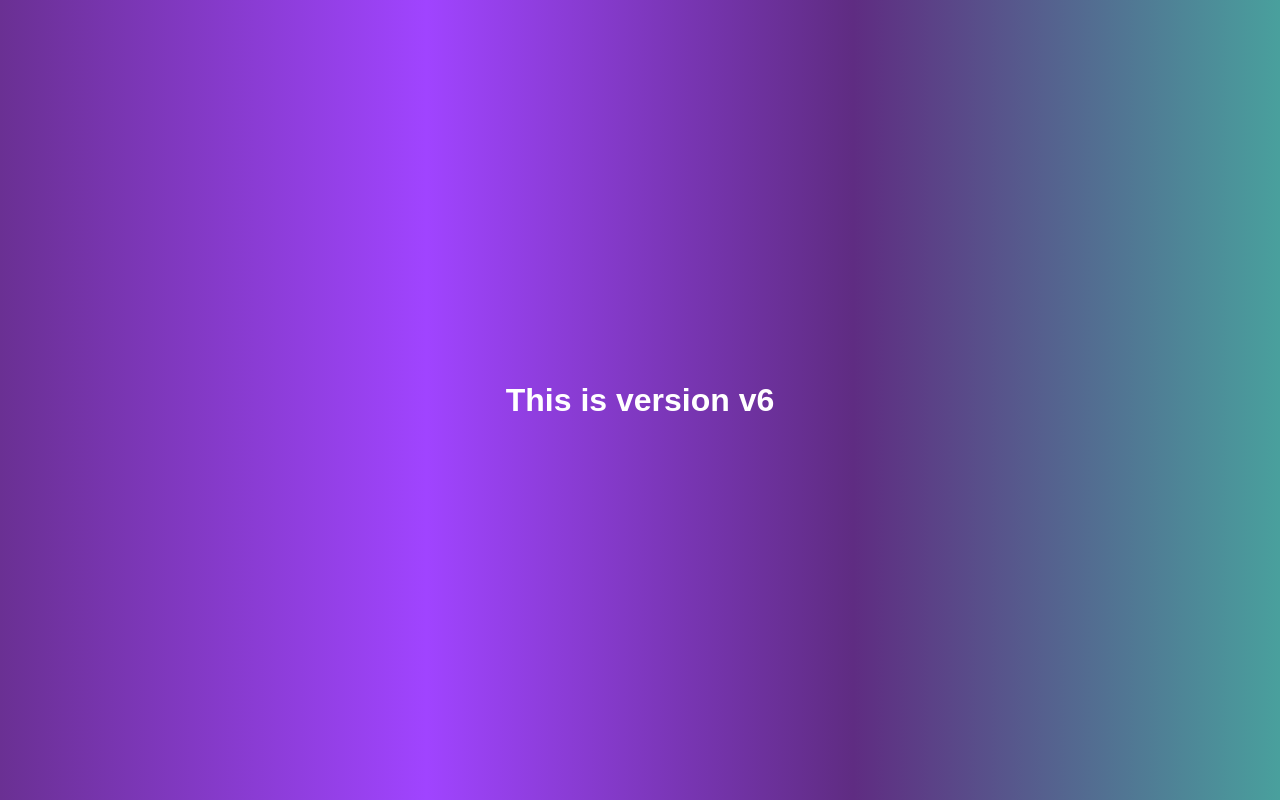
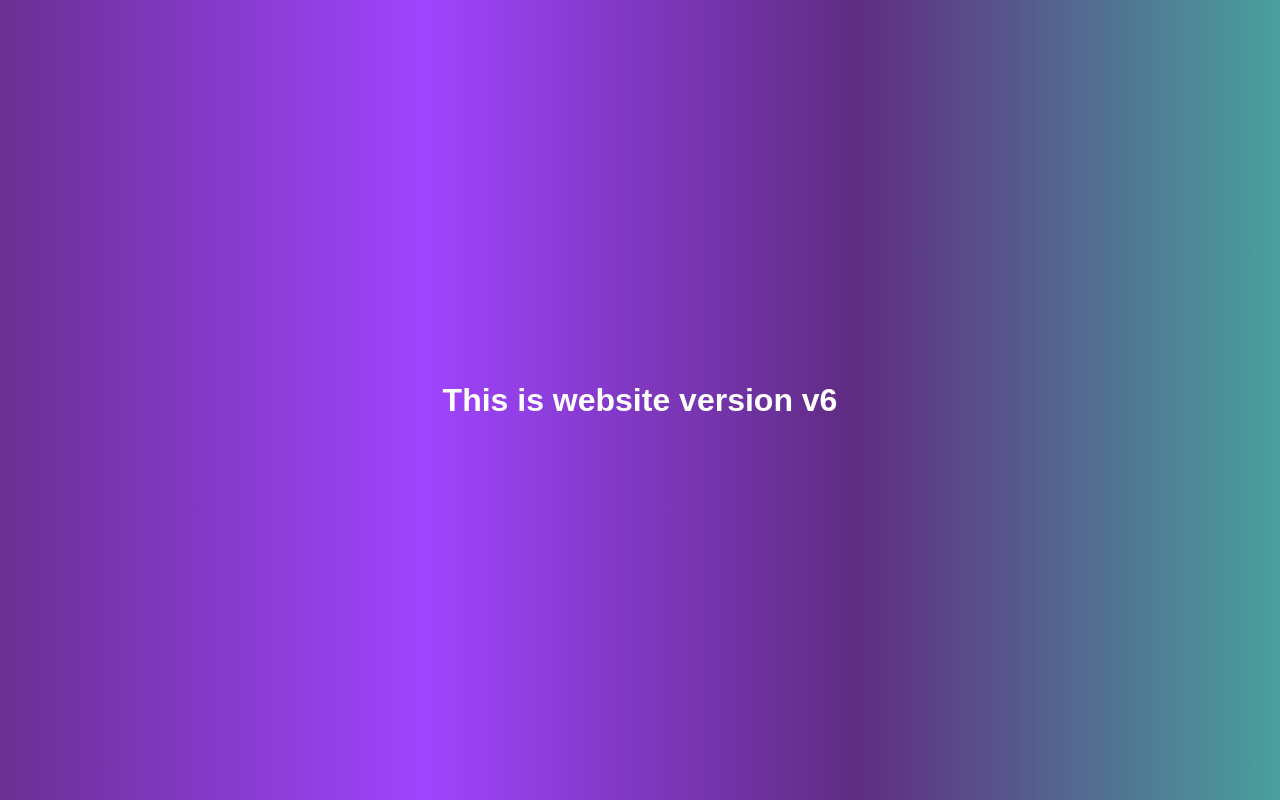
Before and after one commit to pmshrik/A_Demo_repo, a plain HTML site: page index.html in a window 1280 px wide. Drawn offline with Linux system fonts and the light colour scheme.

Commit message:
Changed Body

```diff
--- a/index.html
+++ b/index.html
@@ -7,6 +7,6 @@
     <title>Document</title>
 </head>
 <body>
-    <h1>This is version v6</h1>
+    <h1>This is website version v6</h1>
 </body>
 </html>
```
